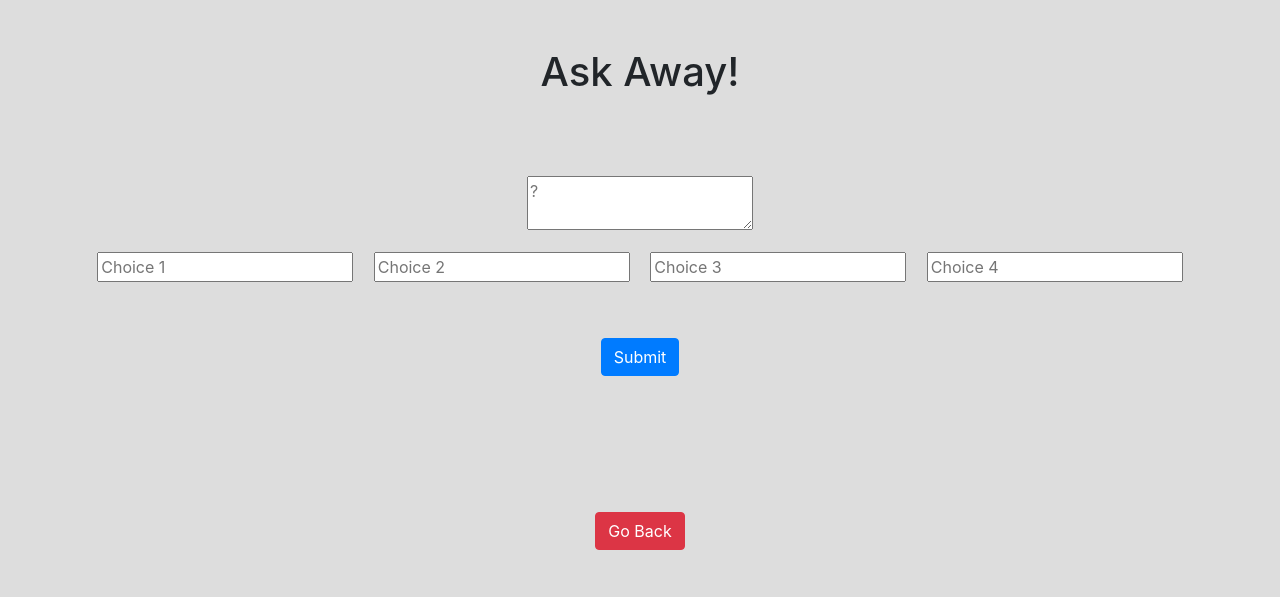
After one commit to eclecticexistential/Django, a Django app: page /polls/add in a window 1280 px wide. The commit adds this page. Shown: the top 597 px of the page. Run offline with Django 3.2, Linux system fonts and the light colour scheme; some libraries are stand-ins or nearby versions.

Commit message:
Added polling functionality, such as add a question/choices, including default answers.

```diff
--- a/mysite/mysite/settings.py
+++ b/mysite/mysite/settings.py
@@ -123,3 +123,5 @@ USE_TZ = True
 # https://docs.djangoproject.com/en/2.1/howto/static-files/
 
 STATIC_URL = '/static/'
+STATICFILES_DIRS = [
+    os.path.join(BASE_DIR, 'static'), ]
--- /dev/null
+++ b/mysite/polls/templates/polls/add.html
@@ -0,0 +1,25 @@
+<!DOCTYPE html>
+<head>
+<title>Poll Results</title>
+<link rel="stylesheet" href="https://maxcdn.bootstrapcdn.com/bootstrap/4.0.0/css/bootstrap.min.css" integrity="sha384-Gn5384xqQ1aoWXA+058RXPxPg6fy4IWvTNh0E263XmFcJlSAwiGgFAW/dAiS6JXm" crossorigin="anonymous">
+</head>
+<body style='background-color:#DDD'>
+	<div class='container text-center'>
+		<div class='row'>
+			<div class='col-lg-12 col-xs-4'>
+				<h1 class='my-5'>Ask Away!</h1>
+				<form method="POST" action="/polls/add" class='my-3 py-4'>
+				{% csrf_token %}
+				<textarea class='m-2' type="textarea" name="question" placeholder="?"></textarea>
+				<br>
+				<input class='m-2' type="text" name="one" placeholder="Choice 1">
+				<input class='m-2' type="text" name="two" placeholder="Choice 2">
+				<input class='m-2' type="text" name="three" placeholder="Choice 3">
+				<input class='m-2' type="text" name="four" placeholder="Choice 4">
+				<br>
+				<button class='my-5 btn btn-primary' type="submit">Submit</button>
+				</form>
+				<a href="/polls"><button class='my-5 btn btn-danger'>Go Back</button></a>
+			</div>
+		</div>
+	</div>
--- a/mysite/polls/urls.py
+++ b/mysite/polls/urls.py
@@ -4,6 +4,7 @@ from . import views
 app_name = 'polls'
 urlpatterns = [
 	path('', views.IndexView.as_view(), name='index'),
+	path('add', views.add, name='add'),
 	path('<int:pk>/', views.DetailView.as_view(), name='detail'),
 	path('<int:pk>/results/', views.ResultsView.as_view(), name='results'),
 	path('<int:question_id>/vote/', views.vote, name='vote'),
--- a/mysite/polls/views.py
+++ b/mysite/polls/views.py
@@ -33,3 +33,28 @@ def vote(request, question_id):
 		selected_choice.save()
 		#always do so no double post
 		return HttpResponseRedirect(reverse('polls:results',args=(question.id,)))
+
+def add(request):
+	if request.method == 'POST':
+		question = request.POST.get('question',None)
+		one = request.POST.get('one',None)
+		two = request.POST.get('two',None)
+		three = request.POST.get('three',None)
+		four = request.POST.get('four',None)
+		add_Quest = Question(question_text=question, pub_date=timezone.now())
+		add_Quest.save()
+		if one:
+			add_Quest.choice_set.create(choice_text=one, votes=0)
+		if two:
+			add_Quest.choice_set.create(choice_text=two, votes=0)
+		if three:
+			add_Quest.choice_set.create(choice_text=three, votes=0)
+		if four:
+			add_Quest.choice_set.create(choice_text=four, votes=0)
+		if add_Quest.choice_set.count() == 0:
+			add_Quest.choice_set.create(choice_text="Yes", votes=0)
+			add_Quest.choice_set.create(choice_text="Maybe", votes=0)
+			add_Quest.choice_set.create(choice_text="No.", votes=0)
+		return HttpResponseRedirect(reverse('polls:detail',args=(add_Quest.id,)))
+	else:
+		return render(request, 'polls/add.html')
```
Also changed, not shown: mysite/polls/templates/polls/detail.html (+15 -3 lines), mysite/polls/templates/polls/index.html (+14 -1 lines), mysite/polls/templates/polls/results.html (+19 -7 lines), mysite/db.sqlite3, mysite/mysite/static/css/styles.css (renamed from mysite/mysite/static/mysite/styles.css).
